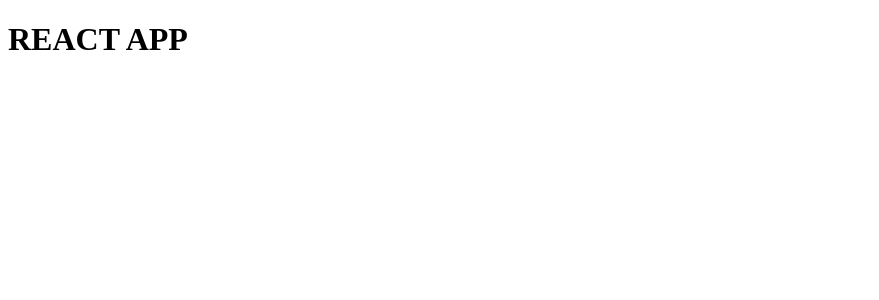
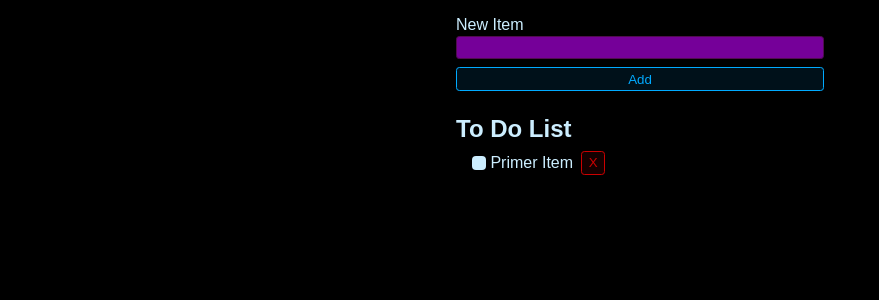
Before and after one commit to The-Nick-J/ToDoList, a React app: page / in a window 1280 px wide. Shown: the top 300 px of the page, without its empty margins (0-879 px from the left). Built offline with nearby package versions, Linux system fonts and the light colour scheme.

Commit message:
empezando

```diff
--- /dev/null
+++ b/src/App.css
@@ -0,0 +1,140 @@
+* {
+  font-family: Arial, Helvetica, sans-serif;
+  box-sizing: border-box;
+}
+
+body {
+  background: #000000;
+  color: hsl(200, 100%, 90%);
+  max-width: 400px;
+  padding: 1rem;
+  margin: 0 auto;
+}
+
+.new-item-form {
+  display: flex;
+  flex-direction: column;
+  gap: 0.5rem;
+}
+
+.form-row {
+  display: flex;
+  flex-direction: column;
+  gap: 0.1rem;
+}
+
+.btn {
+  background: hsl(200, 100%, 50%, 0.1);
+  border: 1px solid hsl(200, 100%, 50%);
+  color: hsl(200, 100%, 50%);
+  padding: 0.25em 0.5em;
+  border-radius: 0.25em;
+  cursor: pointer;
+  outline: none;
+}
+
+.btn:hover,
+.btn:focus-visible {
+  background: hsl(200, 100%, 50%, 0.2);
+}
+
+.btn.btn-danger {
+  background: hsl(0, 100%, 40%, 0.1);
+  border: 1px solid hsl(0, 100%, 40%);
+  color: hsl(0, 100%, 40%);
+}
+
+.btn.btn-danger:hover,
+.btn.btn-danger:focus-visible {
+  background: hsl(0, 100%, 40%, 0.2);
+}
+
+.new-item-form input {
+  outline: none;
+  border: 1px solid hsl(300, 74%, 18%);
+  background: hsl(286, 100%, 30%);
+  border-radius: 0.25em;
+  padding: 0.25em 0.5em;
+  color: hsl(200, 100%, 90%);
+}
+
+.new-item-form input:focus {
+  border: 1px solid hsl(200, 100%, 70%);
+}
+
+.header {
+  font-size: 1.5rem;
+  margin-top: 1.5rem;
+  margin-bottom: 0.5rem;
+}
+
+.list {
+  margin: 0;
+  padding: 0;
+  margin-left: 1rem;
+  list-style: none;
+}
+
+.list li:has(input:checked) label {
+  color: hsl(200, 20%, 40%);
+}
+
+.list {
+  display: flex;
+  flex-direction: column;
+  gap: 0.3rem;
+}
+
+.list li {
+  display: flex;
+  gap: 0.5rem;
+  align-items: center;
+}
+
+.list li label {
+  display: flex;
+  gap: 0.25rem;
+  cursor: pointer;
+  align-items: center;
+}
+
+.list li:has(input:focus-visible) label {
+  outline: 1px solid hsl(200, 100%, 50%);
+}
+
+.list li input {
+  outline: none;
+  width: 0;
+  height: 0;
+  appearance: none;
+  pointer-events: none;
+  position: absolute;
+}
+
+.list li label::before {
+  content: "";
+  display: block;
+  width: 0.9rem;
+  height: 0.9rem;
+  background: hsl(200, 100%, 90%);
+  border-radius: 0.25em;
+  display: flex;
+  justify-content: center;
+  align-items: center;
+}
+
+.list li label:hover::before {
+  background: hsl(200, 100%, 80%);
+}
+
+.list li:has(input:checked) label::before {
+  content: "✔";
+  background: hsl(200, 100%, 40%);
+  color: hsl(200, 100%, 90%);
+  font-size: 0.75rem;
+  font-weight: bold;
+}
+
+.list li:has(input:checked) label:hover::before {
+  background: hsl(200, 100%, 30%);
+}
--- a/src/App.jsx
+++ b/src/App.jsx
@@ -1,9 +1,28 @@
-import React from 'react';
-
+import React, { useState } from "react";
+import "./App.css";
 const App = () => {
-    return (
-        <h1>REACT APP</h1>
-    )
-}
+    const [newItem, setNewItem] = useState("")
+  return (
+    <>
+      <form className="new-item-form">
+        <div className="form-row">
+          <label htmlFor="item">New Item</label>
+          <input type="text" id="item" />
+        </div>
+        <button className="btn">Add</button>
+      </form>
+      <h1 className="header">To Do List</h1>
+      <ul className="list">
+        <li>
+        <label>
+            <input type="checkbox" />
+            Primer Item
+        </label>
+        <button className="btn btn-danger">X</button>
+        </li>
+      </ul>
+    </>
+  );
+};
 
 export default App;
```
